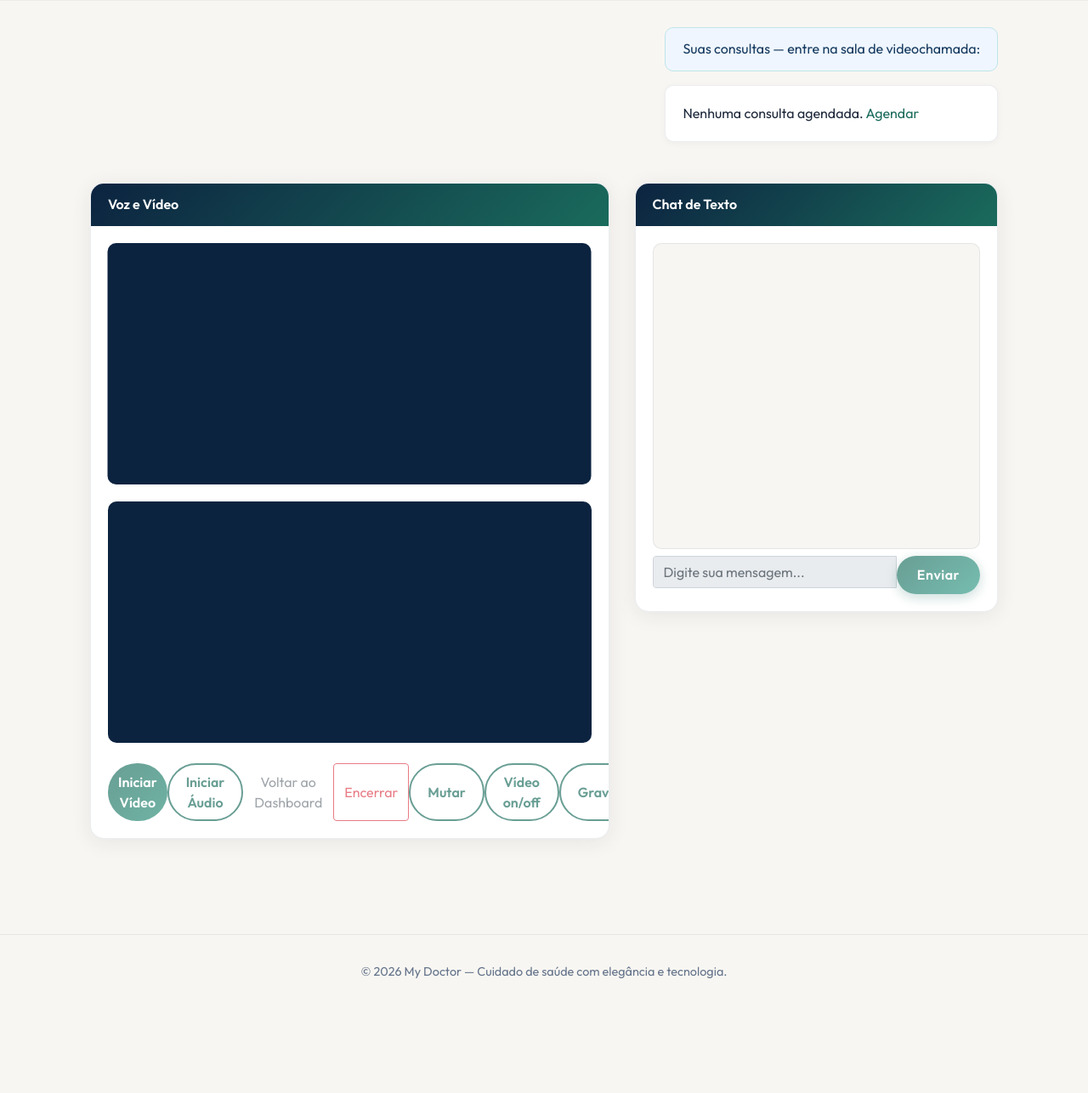
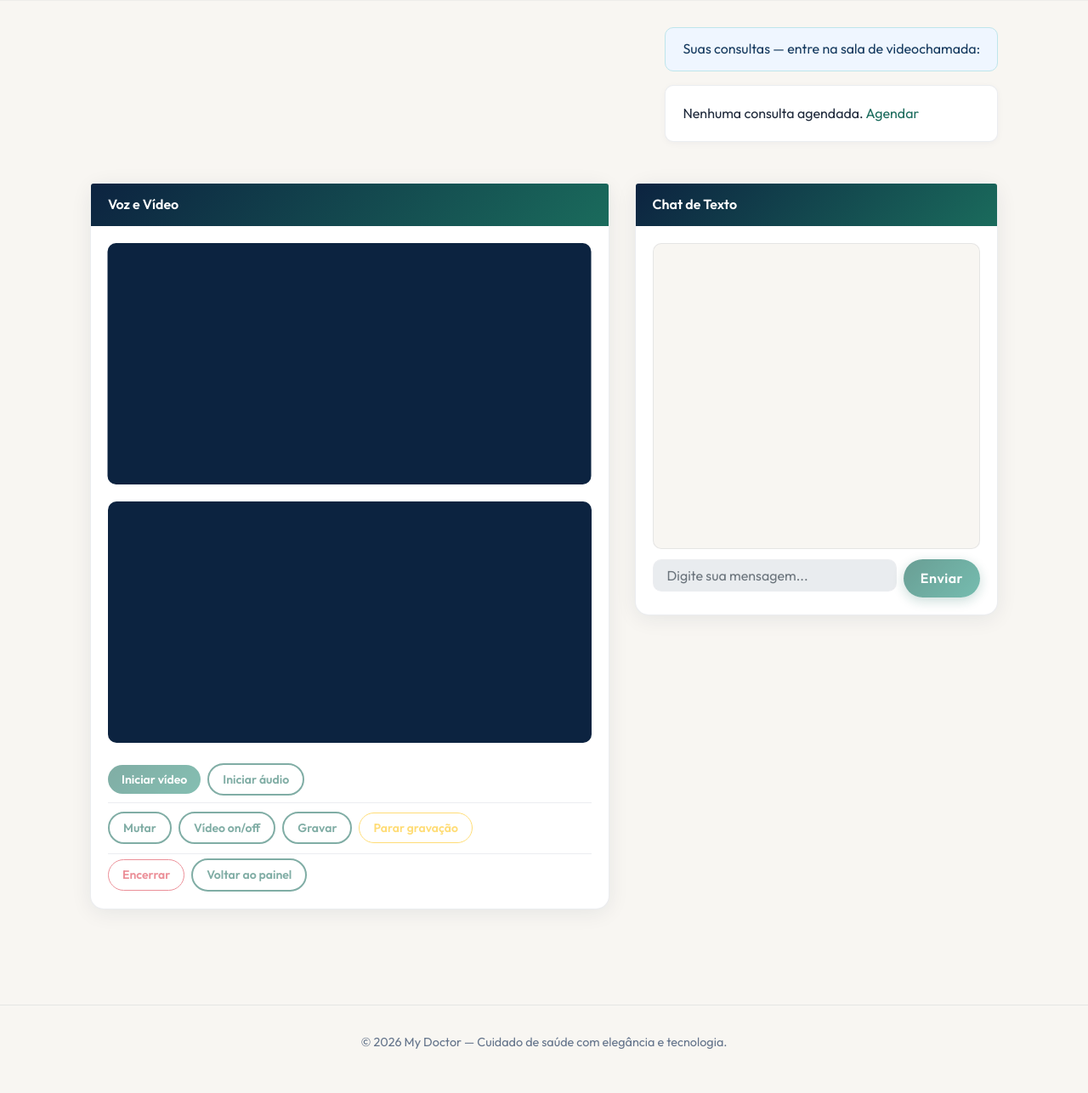
Before and after one commit to pedronunes07/mydoctor2, a Django app: page /chat/ in a window 1280 px wide. Shown: the part 77-1363 px from the top of the page at 85% size. Before the commit the page ends 1228 px from the top, so only its background shows below. Run offline with Django 5.2, Linux system fonts and the light colour scheme; the visitor is signed in with stand-in values (Sample User, id 1); data comes from the database, SQL or seed files in the repository; data that the repository does not hold is empty; some libraries are stand-ins or nearby versions.

Commit message:
Corrige layout dos botoes na sala de video e no chat.
Co-authored-by: Cursor <cursoragent@cursor.com>

```diff
--- a/mydoctor-api/todos/static/todos/mydoctor.css
+++ b/mydoctor-api/todos/static/todos/mydoctor.css
@@ -601,7 +601,11 @@ input[type="submit"].form-btn {
   border: 1px solid var(--md-border);
   border-radius: var(--md-radius);
   box-shadow: var(--md-shadow);
-  overflow: hidden;
+  overflow: visible;
+}
+
+.md-chat-wrap .card-body {
+  overflow: visible;
 }
 
 .md-chat-wrap .card-header {
@@ -668,6 +672,95 @@ input[type="submit"].form-btn {
   font-weight: 600;
   color: var(--md-teal);
   margin-right: 0.35rem;
+}
+
+/* Controles da chamada */
+.md-call-toolbar {
+  display: flex;
+  flex-direction: column;
+  gap: 0.65rem;
+  margin-top: 1rem;
+  width: 100%;
+}
+
+.md-call-toolbar__row {
+  display: flex;
+  flex-wrap: wrap;
+  gap: 0.5rem;
+  align-items: center;
+  width: 100%;
+}
+
+.md-call-toolbar__row--start {
+  padding-bottom: 0.5rem;
+  border-bottom: 1px solid var(--md-border);
+}
+
+.md-call-toolbar__row--end {
+  padding-top: 0.35rem;
+  border-top: 1px solid var(--md-border);
+}
+
+.md-call-toolbar .btn {
+  flex: 0 1 auto;
+  margin: 0 !important;
+  white-space: nowrap;
+  font-size: 0.875rem;
+  font-weight: 600;
+  padding: 0.5rem 1rem;
+  border-radius: 999px;
+  line-height: 1.3;
+}
+
+.md-call-toolbar .btn:disabled {
+  opacity: 0.55;
+}
+
+.md-call-toolbar .btn-link {
+  padding: 0.5rem 1rem;
+  text-decoration: none;
+}
+
+/* Chat: campo + enviar */
+.md-chat-compose {
+  display: flex;
+  flex-wrap: nowrap;
+  gap: 0.5rem;
+  align-items: stretch;
+  margin-top: 0.75rem;
+  width: 100%;
+}
+
+.md-chat-compose .form-control {
+  flex: 1 1 auto;
+  min-width: 0;
+  width: auto !important;
+  margin: 0;
+  border-radius: var(--md-radius-sm);
+  border: 1px solid var(--md-border);
+  padding: 0.65rem 1rem;
+}
+
+.md-chat-compose .btn {
+  flex: 0 0 auto;
+  margin: 0;
+  padding: 0.65rem 1.25rem;
+  border-radius: 999px;
+  white-space: nowrap;
+}
+
+.md-chat-wrap .md-invite-row {
+  display: flex;
+  flex-wrap: wrap;
+  gap: 0.5rem;
+  align-items: center;
+  margin-top: 0.5rem;
+}
+
+.md-chat-wrap .md-invite-row .form-control {
+  flex: 1 1 200px;
+  min-width: 0;
+  max-width: 100%;
 }
 
 /* —— Footer —— */
--- a/mydoctor-api/todos/templates/todos/_head.html
+++ b/mydoctor-api/todos/templates/todos/_head.html
@@ -8,5 +8,5 @@
     <link rel="preconnect" href="https://fonts.gstatic.com" crossorigin>
     <link href="https://fonts.googleapis.com/css2?family=Cormorant+Garamond:wght@500;600;700&family=Outfit:wght@300;400;500;600;700&display=swap" rel="stylesheet">
     <link href="{% static 'bootstrap.min.css' %}" rel="stylesheet">
-    <link href="{% static 'mydoctor.css' %}?v=2" rel="stylesheet">
+    <link href="{% static 'mydoctor.css' %}?v=3" rel="stylesheet">
 </head>
--- a/mydoctor-api/todos/templates/todos/chat.html
+++ b/mydoctor-api/todos/templates/todos/chat.html
@@ -13,9 +13,9 @@
                 {% if room_code %}
                     <span>Você está na sala:</span>
                     <span class="md-room-code" id="roomCodeText">{{ room_code }}</span>
-                    <div class="mt-2 d-flex" style="gap:8px; align-items:center;">
-                        <input id="inviteInput" type="text" class="form-control" style="max-width:480px" readonly value="{{ invite_url }}">
-                        <button id="btnCopyInvite" class="btn btn-outline-primary">Copiar link</button>
+                    <div class="md-invite-row">
+                        <input id="inviteInput" type="text" class="form-control" readonly value="{{ invite_url }}">
+                        <button type="button" id="btnCopyInvite" class="btn btn-md-outline">Copiar link</button>
                     </div>
                 {% else %}
                     {% if user.is_authenticated and user.medico %}
@@ -68,10 +68,10 @@
                                     <strong>Chamada recebida</strong>
                                     <span id="incomingType">(voz/vídeo)</span>
                                 </div>
-                                <div class="d-flex" style="gap:8px;">
-                                    <button id="btnAcceptVideo" class="btn btn-success btn-sm">Aceitar Vídeo</button>
-                                    <button id="btnAcceptAudio" class="btn btn-outline-success btn-sm">Aceitar Áudio</button>
-                                    <button id="btnDecline" class="btn btn-outline-danger btn-sm">Recusar</button>
+                                <div class="md-call-toolbar__row">
+                                    <button type="button" id="btnAcceptVideo" class="btn btn-success btn-sm">Aceitar vídeo</button>
+                                    <button type="button" id="btnAcceptAudio" class="btn btn-outline-success btn-sm">Aceitar áudio</button>
+                                    <button type="button" id="btnDecline" class="btn btn-outline-danger btn-sm">Recusar</button>
                                 </div>
                             </div>
                         </div>
@@ -83,15 +83,21 @@
                                 <video id="remoteVideo" autoplay playsinline></video>
                             </div>
                         </div>
-                        <div class="mt-3 d-flex gap-2">
-                            <button id="btnStartVideo" class="btn btn-success" {% if not room_code %}disabled{% endif %}>Iniciar Vídeo</button>
-                            <button id="btnStartAudio" class="btn btn-outline-success" {% if not room_code %}disabled{% endif %}>Iniciar Áudio</button>
-                            <button id="btnStart" class="btn btn-link" {% if not room_code %}disabled{% endif %}>Voltar ao Dashboard</button>
-                            <button id="btnHangup" class="btn btn-outline-danger" disabled>Encerrar</button>
-                            <button id="btnMute" class="btn btn-outline-secondary" disabled>Mutar</button>
-                            <button id="btnVideo" class="btn btn-outline-secondary" disabled>Vídeo on/off</button>
-                            <button id="btnRec" class="btn btn-outline-primary" disabled>Gravar</button>
-                            <button id="btnStopRec" class="btn btn-outline-warning" disabled>Parar gravação</button>
+                        <div class="md-call-toolbar">
+                            <div class="md-call-toolbar__row md-call-toolbar__row--start">
+                                <button type="button" id="btnStartVideo" class="btn btn-success" {% if not room_code %}disabled{% endif %}>Iniciar vídeo</button>
+                                <button type="button" id="btnStartAudio" class="btn btn-outline-success" {% if not room_code %}disabled{% endif %}>Iniciar áudio</button>
+                            </div>
+                            <div class="md-call-toolbar__row">
+                                <button type="button" id="btnMute" class="btn btn-outline-secondary" disabled>Mutar</button>
+                                <button type="button" id="btnVideo" class="btn btn-outline-secondary" disabled>Vídeo on/off</button>
+                                <button type="button" id="btnRec" class="btn btn-outline-primary" disabled>Gravar</button>
+                                <button type="button" id="btnStopRec" class="btn btn-outline-warning" disabled>Parar gravação</button>
+                            </div>
+                            <div class="md-call-toolbar__row md-call-toolbar__row--end">
+                                <button type="button" id="btnHangup" class="btn btn-outline-danger" disabled>Encerrar</button>
+                                <button type="button" id="btnStart" class="btn btn-md-outline" {% if not room_code %}disabled{% endif %}>Voltar ao painel</button>
+                            </div>
                         </div>
                     </div>
                 </div>
@@ -101,9 +107,9 @@
                     <div class="card-header">Chat de Texto</div>
                     <div class="card-body">
                         <div id="messages"></div>
-                        <div class="input-group mt-2">
+                        <div class="md-chat-compose">
                             <input id="msgInput" type="text" class="form-control" placeholder="Digite sua mensagem..." {% if not room_code %}disabled{% endif %}>
-                            <button id="sendBtn" class="btn btn-primary" {% if not room_code %}disabled{% endif %}>Enviar</button>
+                            <button type="button" id="sendBtn" class="btn btn-md-primary" {% if not room_code %}disabled{% endif %}>Enviar</button>
                         </div>
                     </div>
                 </div>
```
